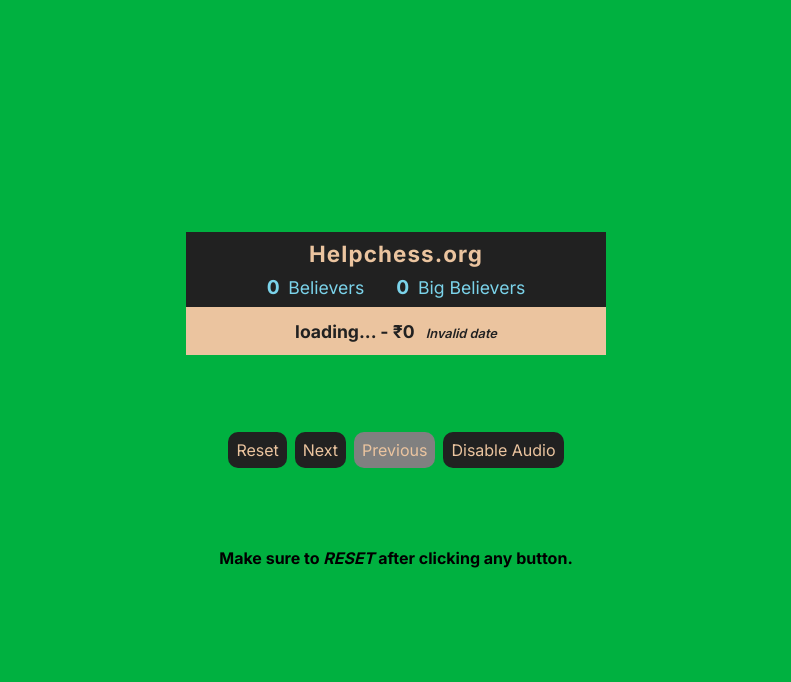
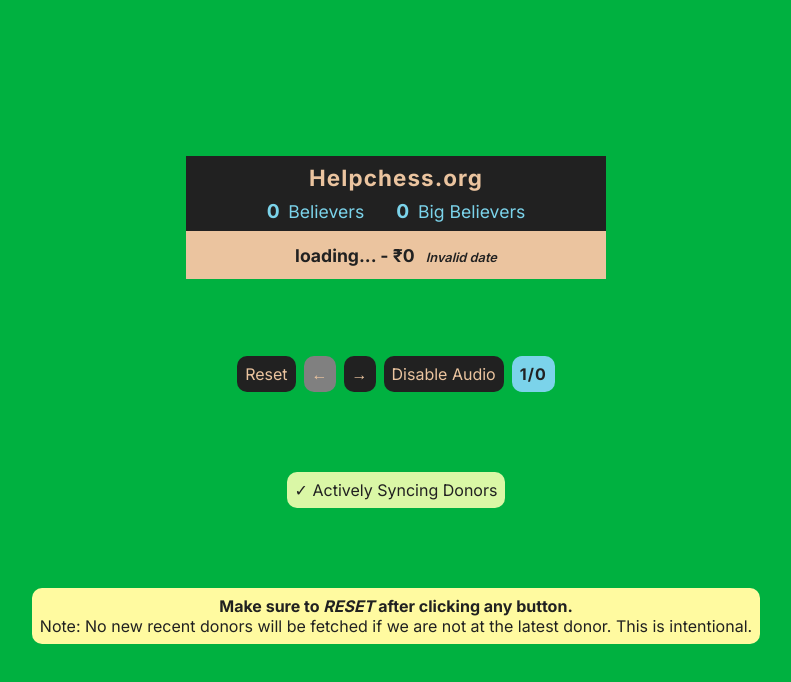
Before and after one commit to ChessBase-India/helpchess-widgets, a Next.js app: page /w/002 in a window 1280 px wide. Shown: the top 682 px of the page, without its empty margins (244-1035 px from the left). Built offline with nearby package versions, Linux system fonts and the light colour scheme; no server answers.

Commit message:
make UX improvements

```diff
--- a/src/pages/w/002.jsx
+++ b/src/pages/w/002.jsx
@@ -21,6 +21,32 @@
   height: 120px;
   background-color: #212121;
   position: relative;
+`;
+
+const WarningText = styled.p`
+  background-color: #fffaa0;
+  color: #212121;
+  padding: 0.5rem;
+  border-radius: 10px;
+  text-align: center;
+`;
+
+const SyncStatus = styled.p`
+  background-color: ${({ syncing }) => (syncing ? '#DAF7A6 ' : '#FAA0A0')};
+  color: #212121;
+  padding: 0.5rem;
+  border-radius: 10px;
+  text-align: center;
+`;
+
+const VisibleDonorIndex = styled.p`
+  padding: 0.5rem;
+  border-radius: 10px;
+  background-color: #7bd3ea;
+  color: #212121;
+  cursor: pointer;
+  font-weight: bold;
+  letter-spacing: 1.1px;
 `;
 
 const TopBar = styled.div`
@@ -329,10 +355,7 @@
   const handlePrevDonor = () => {
     setVisibleDonor((currDonor) => {
       if (currDonor.index + 1 === recentDonors.length) {
-        setUpdateRecentDonors(true);
-        const newVisibleDonor = recentDonors[0];
-        newVisibleDonor.index = 0;
-        return newVisibleDonor;
+        return;
       }
       setUpdateRecentDonors(false);
       const newVisibleDonor = recentDonors[currDonor.index + 1];
@@ -343,7 +366,7 @@
 
   const handleNextDonor = () => {
     setVisibleDonor((currDonor) => {
-      if (currDonor.index - 1 < 0) {
+      if (currDonor.index - 1 === 0) {
         setUpdateRecentDonors(true);
         const newVisibleDonor = recentDonors[0];
         newVisibleDonor.index = 0;
@@ -408,19 +431,38 @@
 
       <ButtonBox>
         <Button onClick={handleResetDonor}>Reset</Button>
-        <Button onClick={handlePrevDonor}>Next</Button>
         <Button onClick={handleNextDonor} disabled={visibleDonor.index === 0}>
-          Previous
+          &#8592;
+        </Button>
+        <Button
+          onClick={handlePrevDonor}
+          disabled={visibleDonor.index === recentDonors.length - 1}
+        >
+          &#8594;
         </Button>
         <Button onClick={() => setPlayAudio((curr) => !curr)}>
           {playAudio ? 'Disable Audio' : 'Enable Audio'}
         </Button>
+        <VisibleDonorIndex>
+          {visibleDonor.index + 1}/{recentDonors.length}
+        </VisibleDonorIndex>
       </ButtonBox>
-      <p>
+      <SyncStatus syncing={updateRecentDonors}>
+        {updateRecentDonors ? (
+          <span>&#10003; Actively Syncing Donors</span>
+        ) : (
+          <span>&#10005; Not Syncing - Click reset to enable sync</span>
+        )}
+      </SyncStatus>
+      <WarningText>
         <strong>
           Make sure to <em>RESET</em> after clicking any button.
         </strong>
-      </p>
+        <p>
+          Note: No new recent donors will be fetched if we are not at the latest
+          donor. This is intentional.
+        </p>
+      </WarningText>
     </ParentBox>
   );
 };
```
